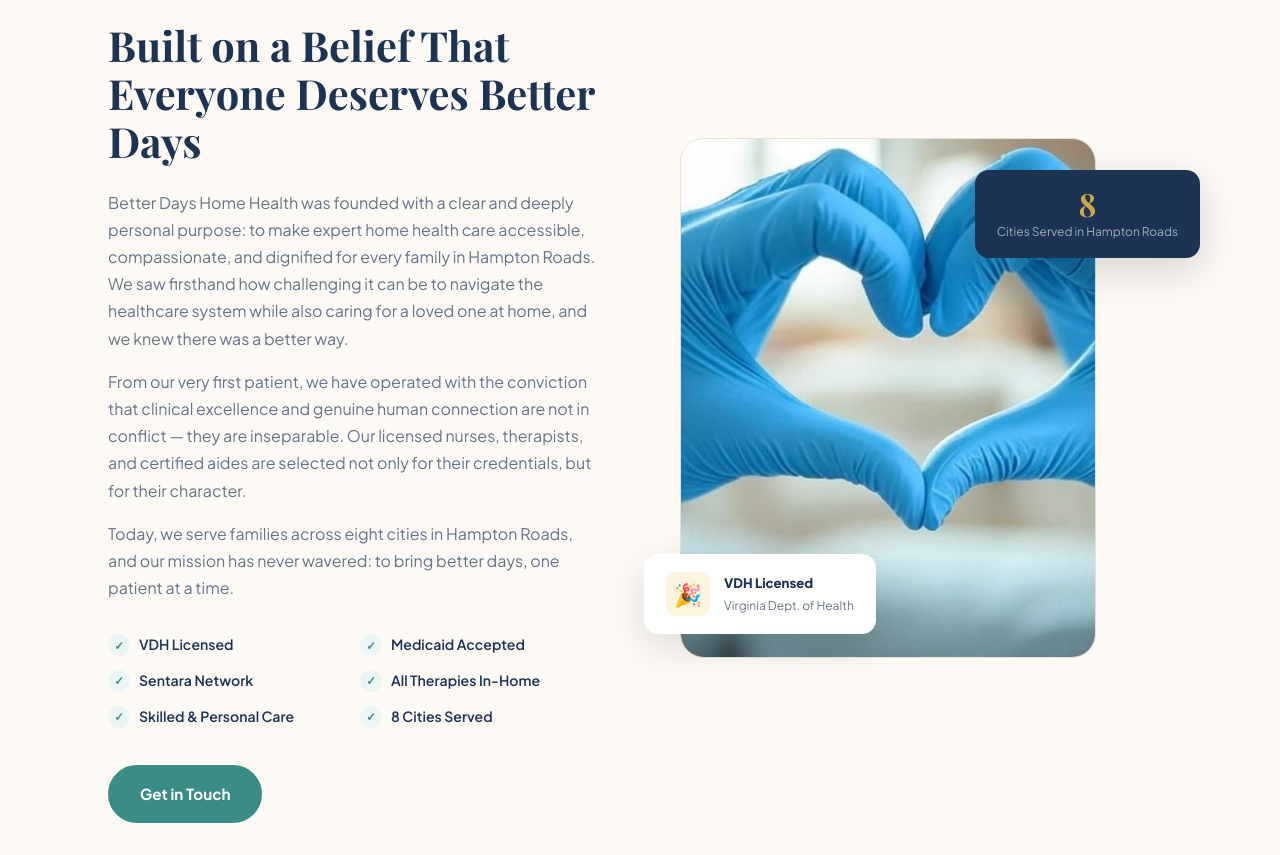
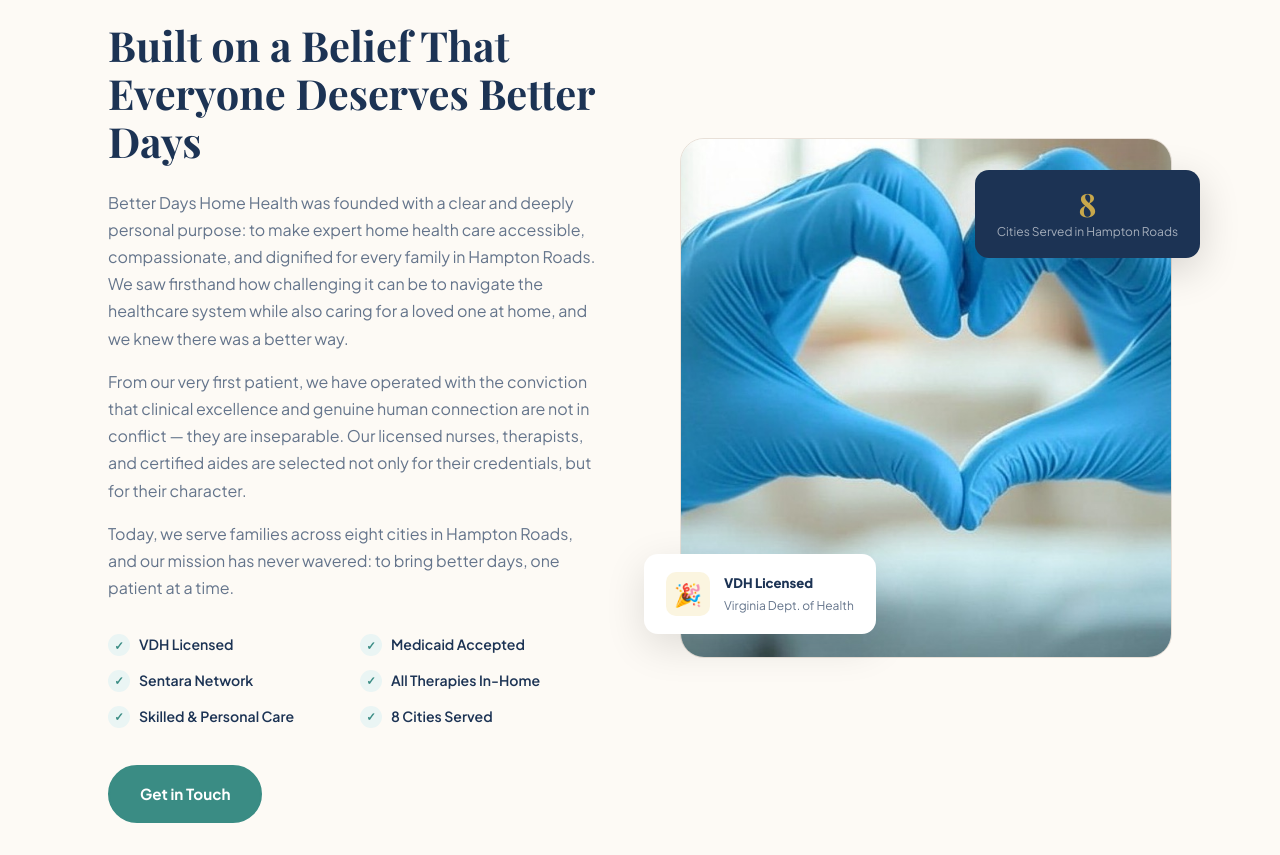
Before and after one commit to BetterDaysHomeHealth/abetterdaynext, a Next.js app: page /about in a window 1280 px wide. Shown: the part 601-1456 px from the top of the page. Built offline with nearby package versions, Linux system fonts and the light colour scheme.

Commit message:
Fix about photo frame height so image fills correctly

```diff
--- a/src/app/globals.css
+++ b/src/app/globals.css
@@ -1436,8 +1436,7 @@ footer {
 .story-photo-frame {
   border-radius: 24px;
   overflow: hidden;
-  aspect-ratio: 4/5;
-  max-height: 520px;
+  height: 520px;
   border: 1.5px solid var(--border);
   position: relative;
 }
```
